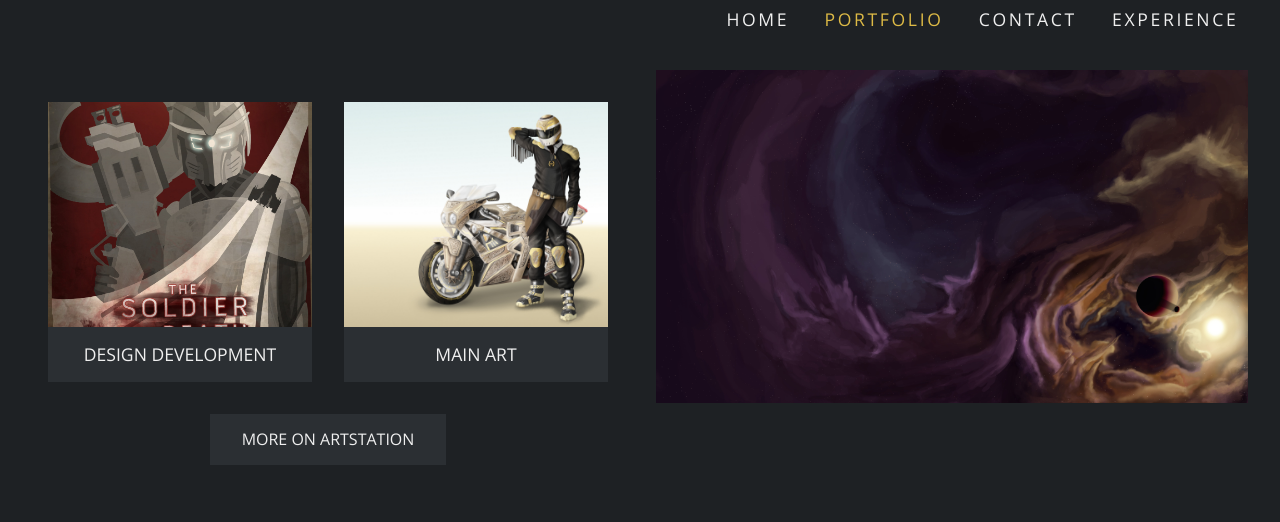
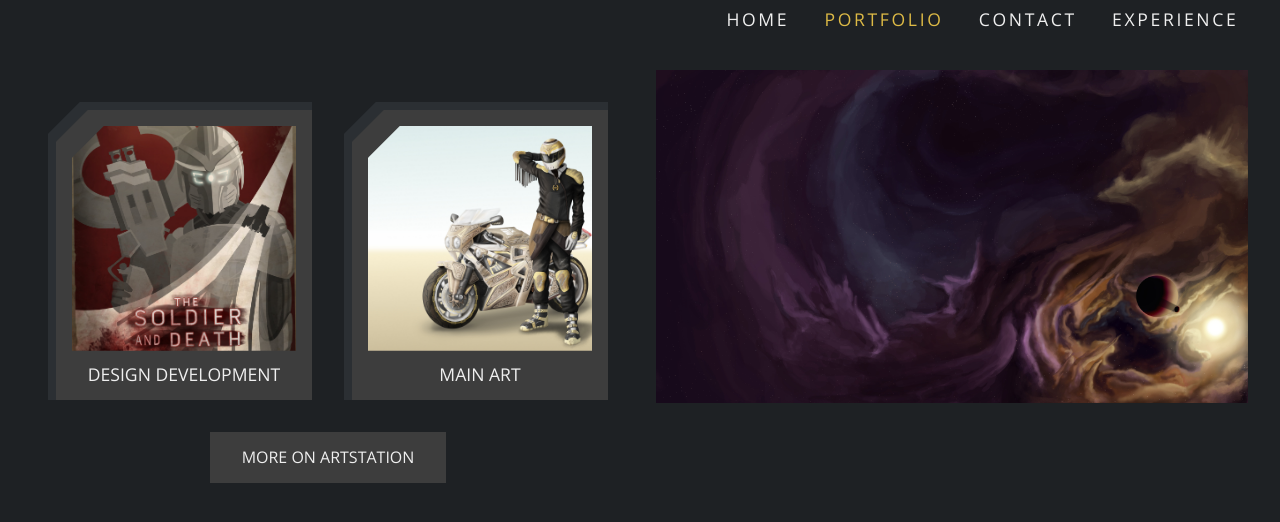
Before and after one commit to DanielHearn/kiel-portfolio, a Jekyll site: the page built from portfolio.md, in a window 1280 px wide. Shown: the top 522 px of the page. Built offline with Jekyll 4.4.1, drawn with Linux system fonts in a browser that asks for light colours.

Commit message:
Improve experience, portfolio styling

```diff
--- a/_layouts/default.html
+++ b/_layouts/default.html
@@ -13,6 +13,7 @@
     <meta name="theme-color" content="#ffffff">
     <link href="https://fonts.googleapis.com/css?family=Open+Sans:300,400,600,700" rel="stylesheet">
     <link rel="stylesheet" href="/css/main.css">
+    <link rel="stylesheet" href="/css/baguetteBox.min.css">
   </head>
   <body>
     {{ content }}
--- a/_layouts/portfolio-sub.html
+++ b/_layouts/portfolio-sub.html
@@ -21,11 +21,11 @@ layout: base
     <div class="subportfolio-grid">
         {% for piece in page.portfolio_piece %}
             <div class="subportfolio-item">
-                <p>{{ piece.title }}</p>
                 {% if piece.image %}
                     <img src="{{ piece.image }}">
                 {% endif %}
             </div>
         {% endfor %}
     </div>
+    <script src="https://cdnjs.cloudflare.com/ajax/libs/baguettebox.js/1.8.1/baguetteBox.min.js"></script>
 <section>
--- a/_layouts/portfolio.html
+++ b/_layouts/portfolio.html
@@ -24,9 +24,11 @@ artstation_link: http://www.artstation.com
             <div class="portfolio-grid">
                 {% for portfolio in site.portfolio %}
                     <a class="portfolio-item" href="{{ portfolio.url }}">
-                        <div class="portfolio-image"  style="background-image: url('{{ site.baseurl }}{{ portfolio.image }}');"></div>
-                        <div class="portfolio-title">
-                            <p>{{ portfolio.title }}</p>
+                        <div class="portfolio-content">
+                            <div class="portfolio-image"  style="background-image: url('{{ site.baseurl }}{{ portfolio.image }}');"></div>
+                            <div class="portfolio-title">
+                                <p>{{ portfolio.title }}</p>
+                            </div>
                         </div>
                     </a>
                 {% endfor %}
--- a/css/partials/_content.scss
+++ b/css/partials/_content.scss
@@ -49,7 +49,7 @@
     text-align: center;
     color: $white;
     text-transform: uppercase;
-    background: $grey;
+    background: $light-grey;
     padding: 1em 2em;
 }
 
@@ -57,19 +57,35 @@
     display: flex;
     flex-direction: row;
     .portfolio-item {
+        display: block;
         flex: 1 auto;
         width: 50%;
         margin: 1em;
         background: $grey;
+        padding: 0.5em 0 0 0.5em;
+        -webkit-clip-path: polygon(0% 2em, 2em 0%, 100% 0, 100% 100%, 0 100%);
+        clip-path: polygon(0% 2em, 2em 0%, 100% 0, 100% 100%, 0 100%);
+        .portfolio-content {
+            padding: 1em;
+            background: $light-grey;
+            -webkit-clip-path: polygon(0% 2em, 2em 0%, 100% 0, 100% 100%, 0 100%);
+            clip-path: polygon(0% 2em, 2em 0%, 100% 0, 100% 100%, 0 100%);
+
             .portfolio-image {
                 height: 25vh;
                 background-size: cover;
                 background-repeat: no-repeat;
                 background-position: 50% 50%;
+                -webkit-clip-path: polygon(0% 2em, 2em 0%, 100% 0, 100% 100%, 0 100%);
+                clip-path: polygon(0% 2em, 2em 0%, 100% 0, 100% 100%, 0 100%);
             }
             .portfolio-title {
                 text-align: center;
                 text-transform: uppercase;
+                p {
+                    margin: 0.75em 0 0 0;
+                }
+            }
         }
     }
 }
@@ -105,18 +121,21 @@
         padding: 1em;
         margin-bottom: 1em;
         background: $grey;
+        .project-logo {
+            width: 10em;
+        }
         p {
-            margin: 0.5em 1em;
-        }
-        .project-logo {
-            height: 5em;
+            margin: 0;
         }
         .project-title {
             letter-spacing: $letter-spacing;
             text-transform: uppercase;
+            padding: 0.25em 0.5em;
         }
         .project-desc {
             text-transform: uppercase;
+            background: $light-grey;
+            padding: 0.25em 0.5em;
         }
     }
 }
```
Also changed, not shown: _layouts/experience.html (+7 -5 lines), css/baguetteBox.min.css (added), 1 other file. Lines whose indentation alone changed are shown as unchanged.
